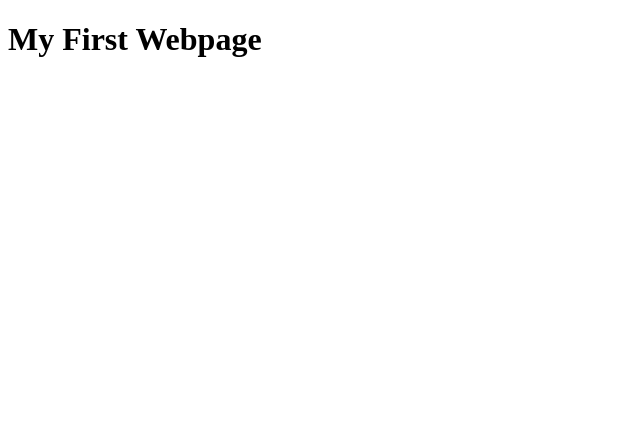
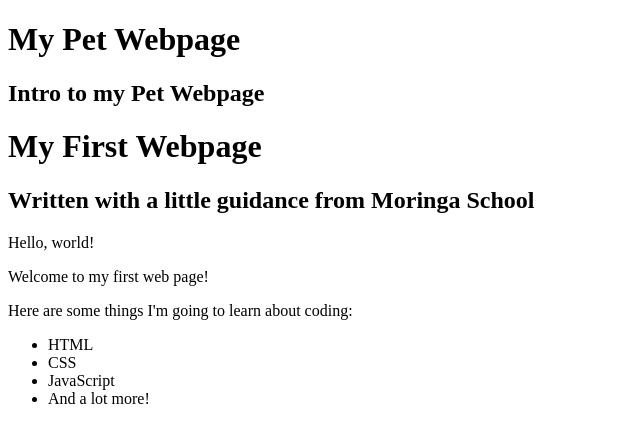
Before and after one commit to WayneMusungu/Pet-website, a plain HTML site: page Pet-website.html in a window 1280 px wide. Shown: the whole page, without its empty margins (0-640 px from the left). Drawn offline with Linux system fonts and the light colour scheme.

Commit message:
Intro to my Pet Webpage

```diff
--- a/Pet-website.html
+++ b/Pet-website.html
@@ -4,4 +4,27 @@
     <title>My Pet Webpage</title>
   </head>
   <body>
-    <h1>My First Webpage</h1>
+    <h1>My Pet Webpage</h1>
+    <h2>Intro to  my Pet Webpage</h2>
+
+
+    <!DOCTYPE html>
+    <html>
+      <head>
+        <title>My first webpage!</title>
+      </head>
+      <body>
+        <h1>My First Webpage</h1>
+        <h2>Written with a little guidance from Moringa School</h2>
+
+        <p>Hello, world!</p>
+        <p>Welcome to my first web page!</p>
+
+        <p>Here are some things I'm going to learn about coding:</p>
+        <ul>
+          <li>HTML</li>
+          <li>CSS</li>
+          <li>JavaScript</li>
+          <li>And a lot more!</li>
+        </ul>
+      </body>
```
